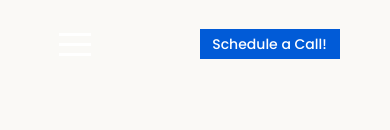
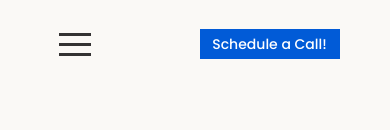
Before and after one commit to chrisokwakol/mintyy, a Next.js app: page / in a window 390 px wide. Shown: the top 130 px of the page. Built offline with nearby package versions, Linux system fonts and the light colour scheme.

Commit message:
made hamburger menu dark

```diff
--- a/styles/HamburgerMenu.module.css
+++ b/styles/HamburgerMenu.module.css
@@ -1,6 +1,6 @@
 .HamburgerMenu {
     display: none;
-    color: #fff;
+    color: #333;
 }
 
 @media screen and (max-width: 768px) {
```
